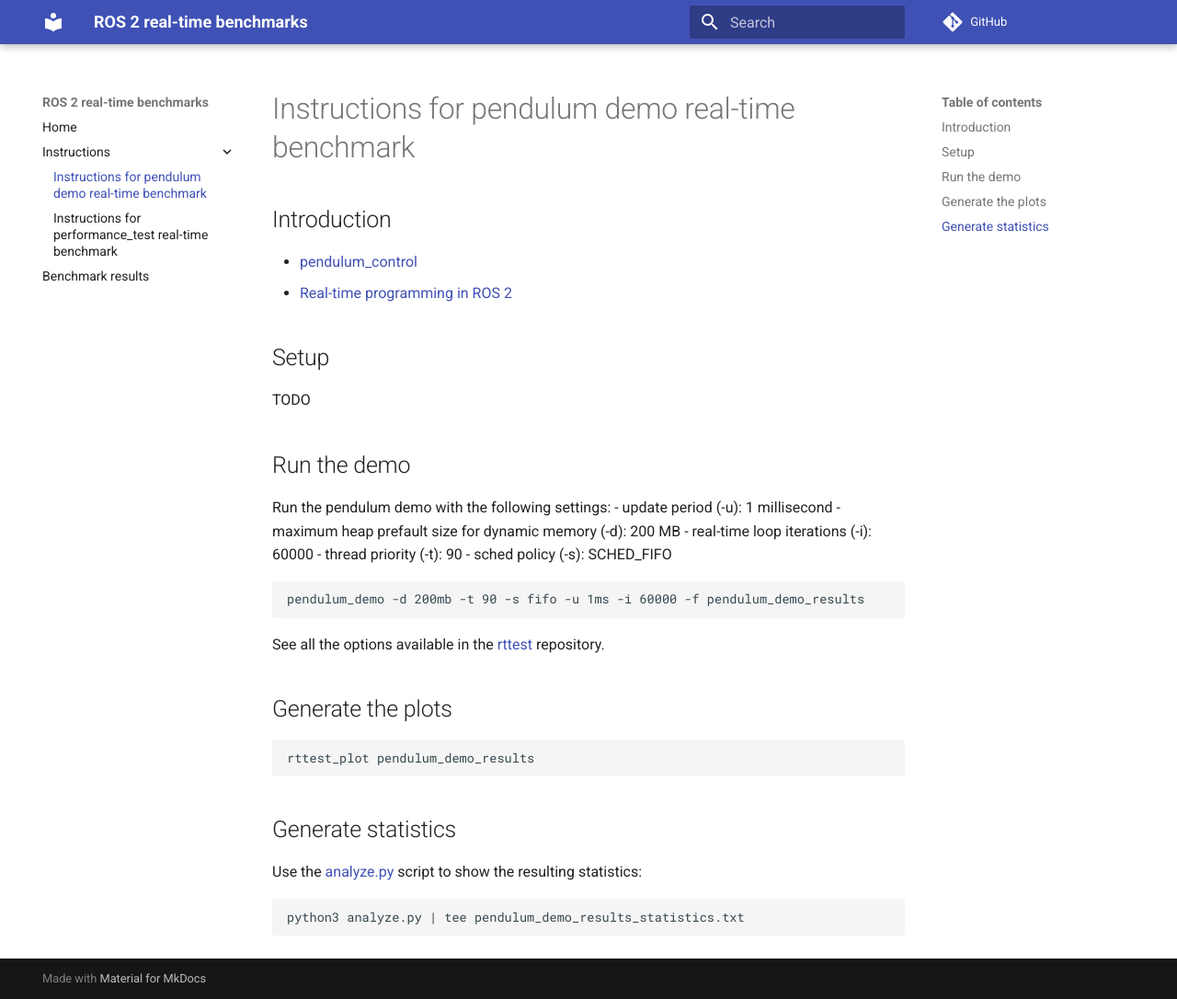
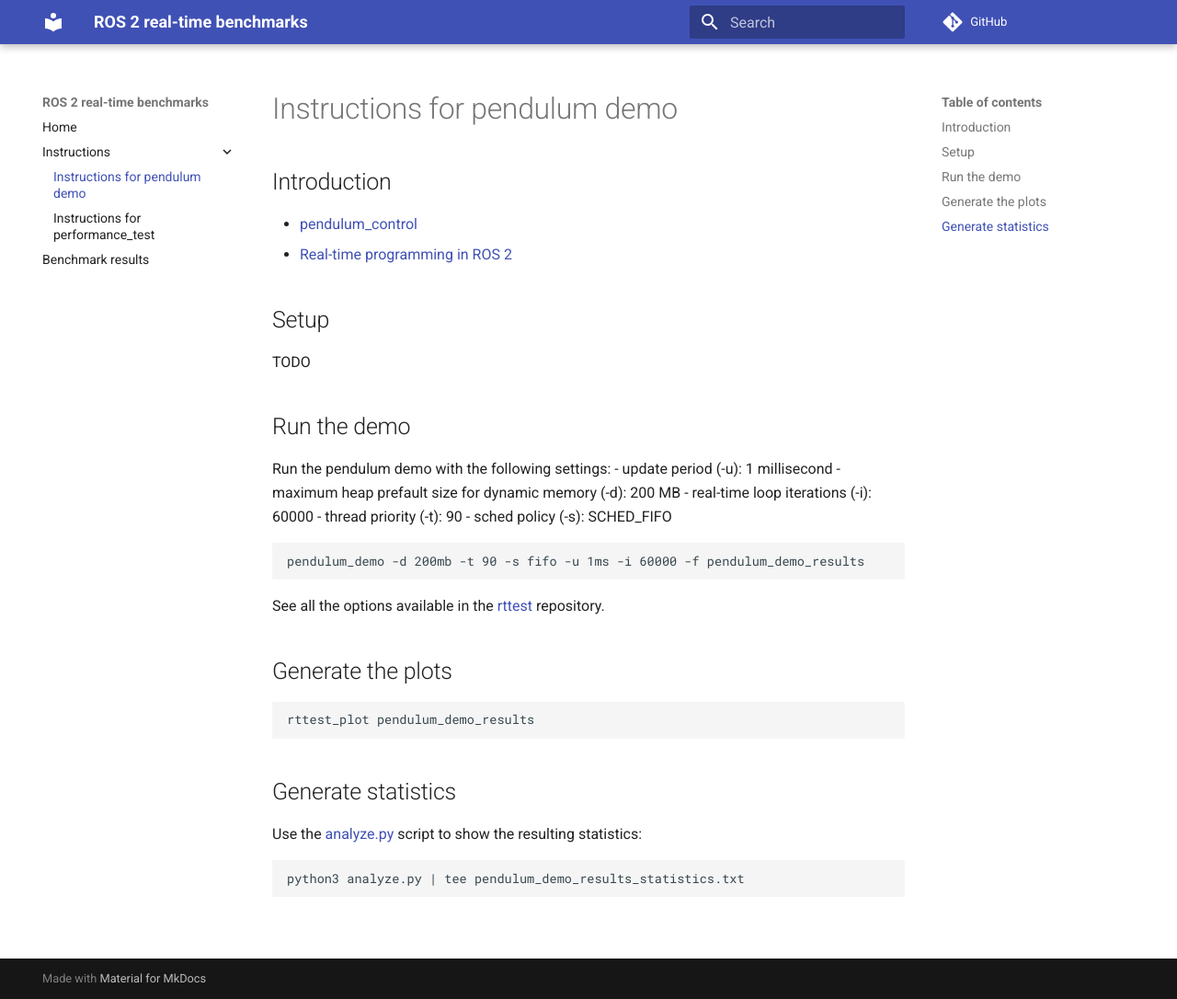
Before and after one commit to ros-realtime/ros2_realtime_benchmarks, an MkDocs documentation site: the page built from docs/instructions/pendulum_demo.md, in a window 1280 px wide and 1086 px high. Shown: the whole window at 92% size. Built offline with MkDocs 1.6.1 and Material for MkDocs 9.7.7, drawn with Linux system fonts in a browser that asks for light colours; comment, search, counter and statistics services are not loaded; the version menu is left out.

Commit message:
Update instructions

```diff
--- a/docs/instructions/pendulum_demo.markdown
+++ b/docs/instructions/pendulum_demo.md
@@ -1,4 +1,4 @@
-# Instructions for pendulum demo real-time benchmark
+# Instructions for pendulum demo
 
 ## Introduction
 
--- a/docs/instructions/performance_test.markdown
+++ b/docs/instructions/performance_test.md
@@ -1,4 +1,4 @@
-# Instructions for performance_test real-time benchmark
+# Instructions for performance_test
 
 ## Introduction
 
```
